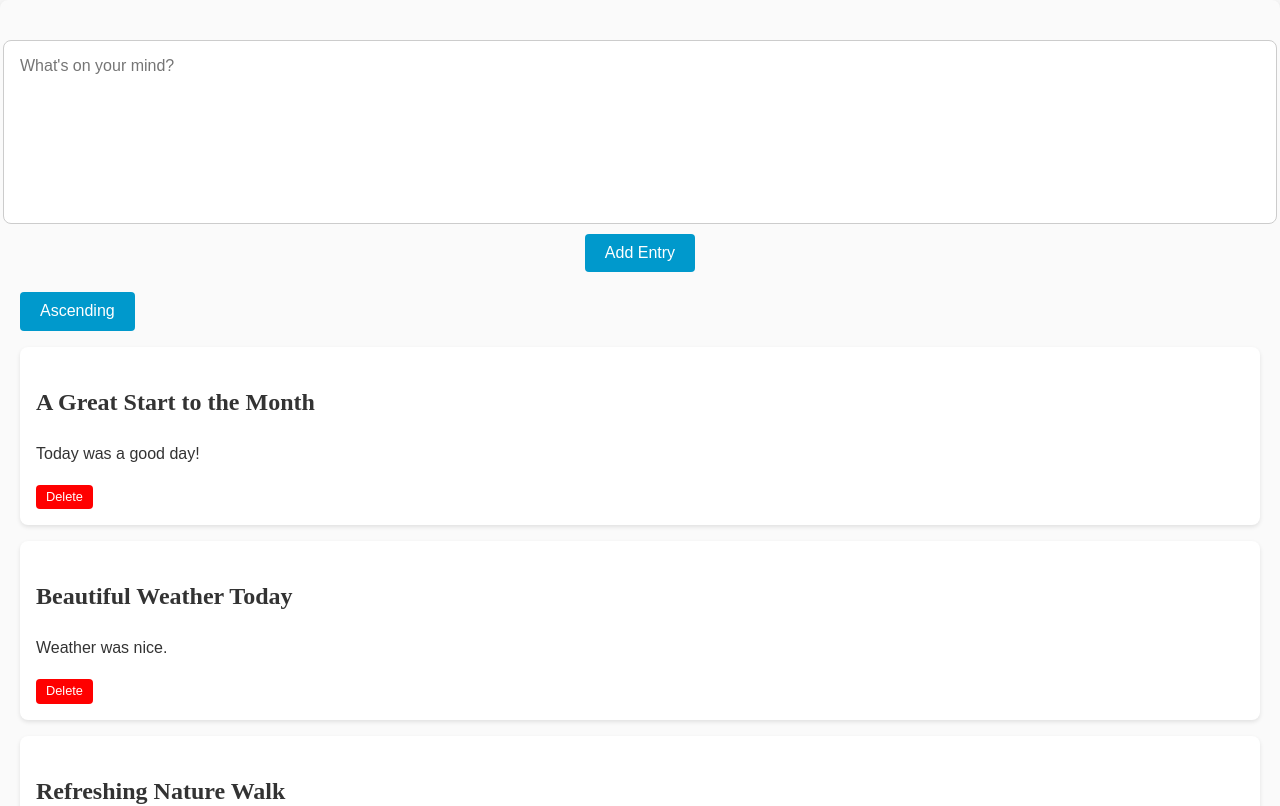
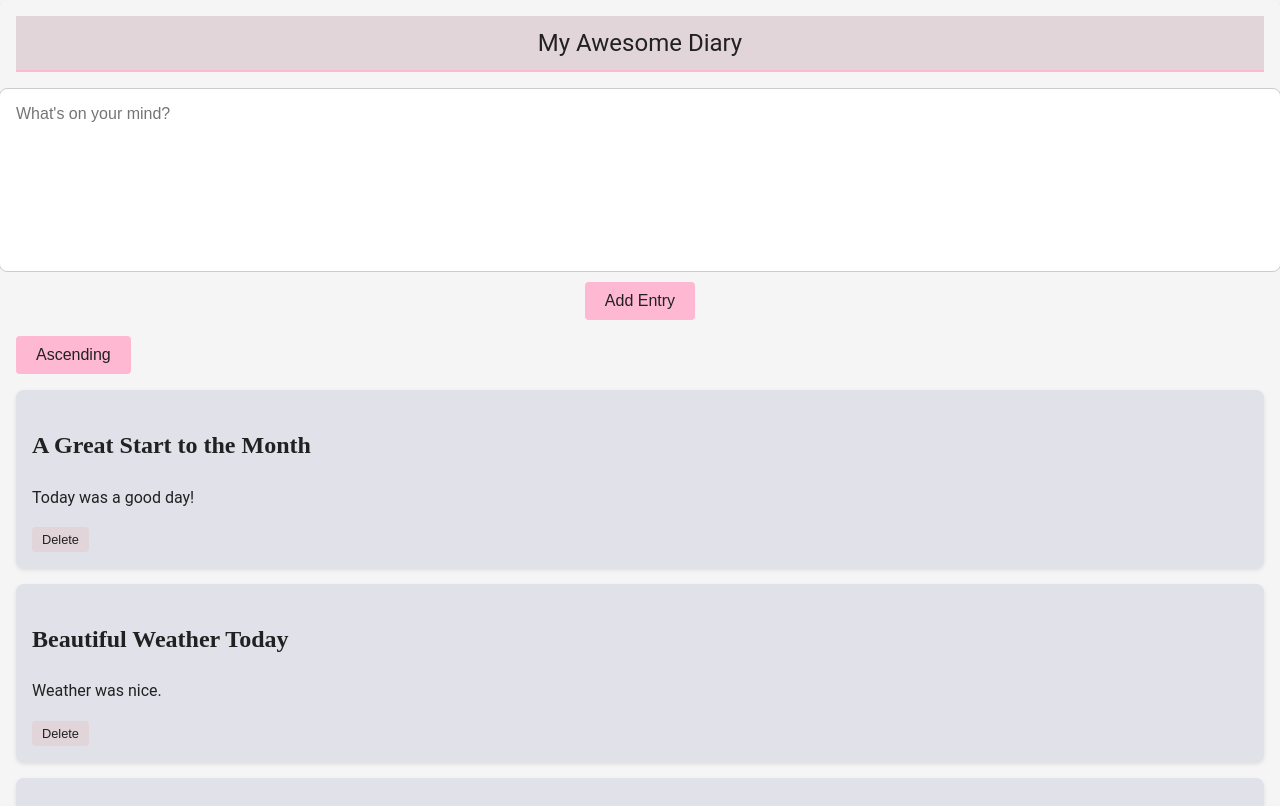
Before and after one commit to annikalindberg/diary-app, a React (Create React App) app: page / in a window 1280 px wide. Shown: the top 806 px of the page. Built offline with nearby package versions, Linux system fonts and the light colour scheme.

Commit message:
implemented some more reusable styling

```diff
--- a/src/App.js
+++ b/src/App.js
@@ -3,29 +3,34 @@ import { Provider } from 'react-redux';
 import { store } from './redux/store';
 import DiaryEntryList from './components/DiaryEntryList';
 import NewDiaryEntryDialog from './components/NewDiaryEntryDialog';
+import Header from './components/Header';
 import styled from 'styled-components';
 import GlobalStyles from './globalStyles';
 import { ThemeProvider } from 'styled-components';
 import theme from './theme';
 
 export const AppContainer = styled.div`
-  font-family: 'Arial', sans-serif;
-  background-color: #fafafa;
-  color: #333;
-  padding: 20px;
+  font-family: var(--text-color);
+  background-color: var(--background-color);
+  color: var(--text-color);
+  padding: ${props => props.theme.spacing.mediumSpace};
   border-radius: 8px;
   box-shadow: 0 2px 4px rgba(0, 0, 0, 0.1);
 `;
 
 
+
 const App = () => (
   <Provider store={store}>
     <ThemeProvider theme={theme}>
+    <>
     <GlobalStyles />
-    <AppContainer>
+      <AppContainer>
+        <Header />
     <NewDiaryEntryDialog />
       <DiaryEntryList />
-    </AppContainer>
+      </AppContainer>
+    </>
 </ThemeProvider >
   </Provider>
 );
--- a/src/components/DiaryEntry.js
+++ b/src/components/DiaryEntry.js
@@ -1,28 +1,18 @@
 import React from 'react';
 import { useDispatch } from 'react-redux';
 import { deleteEntry } from '../redux/actions/diaryActions';
+import { DeleteButton } from '../components/reusables/Buttons';
 import styled from 'styled-components';
 
 export const EntryCard = styled.div`
-  background-color: #fff;
+  background-color: ${props => props.theme.colors.background};
+  color: var(--text-color);
   padding: 16px;
   margin: 16px 0;
   border-radius: 8px;
   box-shadow: 0 2px 4px rgba(0, 0, 0, 0.1);
 `;
 
-export const DeleteButton = styled.button`
-  background-color: red;
-  color: white;
-  padding: 5px 10px;
-  border: none;
-  border-radius: 4px;
-  cursor: pointer;
-  font-size: 0.8em;
-  &:hover {
-    background-color: darkred;
-  }
-`;
 
 const DiaryEntry = ({ entry }) => {
   const dispatch = useDispatch();
--- a/src/components/DiaryEntryList.js
+++ b/src/components/DiaryEntryList.js
@@ -2,24 +2,15 @@ import React from 'react';
 import { useSelector, useDispatch } from 'react-redux';
 import DiaryEntry from './DiaryEntry';
 import { TOGGLE_SORT } from '../redux/actions/diaryActions';  // Import the toggle action
+import { SortButton } from './reusables/Buttons';
 import styled from 'styled-components';
 
 export const ListContainer = styled.div`
-  margin-top: 20px;
+  margin-top: ${props => props.theme.spacing.mediumSpace};
 `;
 
-export const SortButton = styled.button`
-  background-color: #0099cc;
-  color: white;
-  padding: 10px 20px;
-  border: none;
-  border-radius: 4px;
-  cursor: pointer;
-  font-size: 1em;
-  &:hover {
-    background-color: #0077a3;
-  }
-`;
+
+
 
 const DiaryEntryList = () => {
     const dispatch = useDispatch();
--- /dev/null
+++ b/src/components/Header.js
@@ -0,0 +1,23 @@
+// Header.js
+
+import React from 'react';
+import styled from 'styled-components';
+
+const HeaderComponent = styled.header`
+  background-color: ${props => props.theme.colors.lightbackground};
+  color: ${props => props.theme.colors.text};
+  text-align: center;
+  padding: ${props => props.theme.spacing.smallSpace};
+  font-size: 1.5rem;
+  border-bottom: 2px solid ${props => props.theme.colors.secondary};
+`;
+
+const Header = () => {
+    return (
+        <HeaderComponent>
+            My Awesome Diary
+        </HeaderComponent>
+    );
+};
+
+export default Header;
--- a/src/components/NewDiaryEntryDialog.js
+++ b/src/components/NewDiaryEntryDialog.js
@@ -1,13 +1,16 @@
 import React, { useState } from 'react';
 import { useDispatch } from 'react-redux';
 import { addEntry } from '../redux/actions/diaryActions';
+import { AddButton } from './reusables/Buttons';
 import styled from 'styled-components';
+
 const DialogContainer = styled.div`
   display: flex;
   flex-direction: column;
   align-items: center;
-  margin-top: 20px;
+  margin-top: ${props => props.theme.spacing.mediumSpace};
 `;
+
 
 const StyledTextArea = styled.textarea`
   width: 100%;
@@ -20,7 +23,7 @@ const StyledTextArea = styled.textarea`
   font-size: 1em;
   resize: none;
   &:focus {
-    outline-color: #0099cc;
+    outline-color: ${props => props.theme.colors.secondary};
     border: 1px solid #0099cc;
   }
   &:hover {
@@ -28,18 +31,7 @@ const StyledTextArea = styled.textarea`
   }
 `;
 
-const AddButton = styled.button`
-  background-color: #0099cc;
-  color: white;
-  padding: 10px 20px;
-  border: none;
-  border-radius: 4px;
-  cursor: pointer;
-  font-size: 1em;
-  &:hover {
-    background-color: #0077a3;
-  }
-`;
+
 const NewDiaryEntryDialog = () => {
     const [content, setContent] = useState('');
     const dispatch = useDispatch();
--- /dev/null
+++ b/src/components/reusables/Buttons.js
@@ -0,0 +1,29 @@
+import styled from 'styled-components';
+
+export const DeleteButton = styled.button`
+  background-color: ${props => props.theme.colors.lightbackground};
+  color: ${props => props.theme.colors.primarydark};
+  padding: 5px 10px;
+  border: none;
+  border-radius: 4px;
+  cursor: pointer;
+  font-size: 0.8em;
+  &:hover {
+    background-color: ${props => props.theme.colors.secondary};
+  }
+`;
+
+export const SortButton = styled.button`
+  background-color: ${props => props.theme.colors.secondary};
+  color: ${props => props.theme.colors.primarydark};
+  padding: 10px 20px;
+  border: none;
+  border-radius: 4px;
+  cursor: pointer;
+  font-size: 1em;
+  &:hover {
+    background-color: ${props => props.theme.colors.hover};
+  }
+`;
+
+export const AddButton = styled(SortButton)``;
--- a/src/globalStyles.js
+++ b/src/globalStyles.js
@@ -1,10 +1,9 @@
 import { createGlobalStyle } from 'styled-components';
-import 'normalize.css';
 
 const GlobalStyles = createGlobalStyle`
   :root {
     --primary-color: #4CAF50;  // Green
-    --secondary-color: #FFC107;  // Amber
+    --secondary-color: #FFC107;  // Yellow
     --tertiary-color: #03A9F4;  // Light Blue
     --text-color: #212121;  // Dark Gray
     --light-text-color: #FAFAFA;  // Light Gray
--- a/src/index.js
+++ b/src/index.js
@@ -1,5 +1,5 @@
 import React from 'react';
-import ReactDOM from 'react-dom';
+import * as ReactDOM from 'react-dom/client';
 import App from './App';
 
 const root = document.getElementById('root');
--- a/src/theme.js
+++ b/src/theme.js
@@ -1,25 +1,29 @@
 // theme.js
 const theme = {
-    // Colors
-    primary: '#007bff',
-    secondary: '#6c757d',
-    background: '#f8f9fa',
-    text: '#343a40',
-
-    // Typography
+    colors: {
+        primary: '#ddfdfe',
+        secondary: '#ffb8d1',
+        background: '#e0e1e9',
+        lightbackground: '#E2D5D9',
+        text: '#212121',
+        lighttext: '#e7cee3',
+        primarydark: '#212121',
+        hover: '#E2D5D9',
+    },
+    fonts: {
         primaryFont: "'Roboto', sans-serif",
         secondaryFont: "'Open Sans', sans-serif",
-
-    // Spacing
+    },
+    spacing: {
         smallSpace: '8px',
         mediumSpace: '16px',
         largeSpace: '24px',
-
-    // Breakpoints
+    },
+    breakpoints: {
         mobile: '480px',
         tablet: '768px',
         desktop: '1024px',
-
+    }
     // ... more if needed
 };
 
```
Also changed, not shown: src/components/Buttons/ToggleButton.js (deleted, +0 -11 lines), src/logo.svg (deleted). Lines whose indentation alone changed are shown as unchanged.
